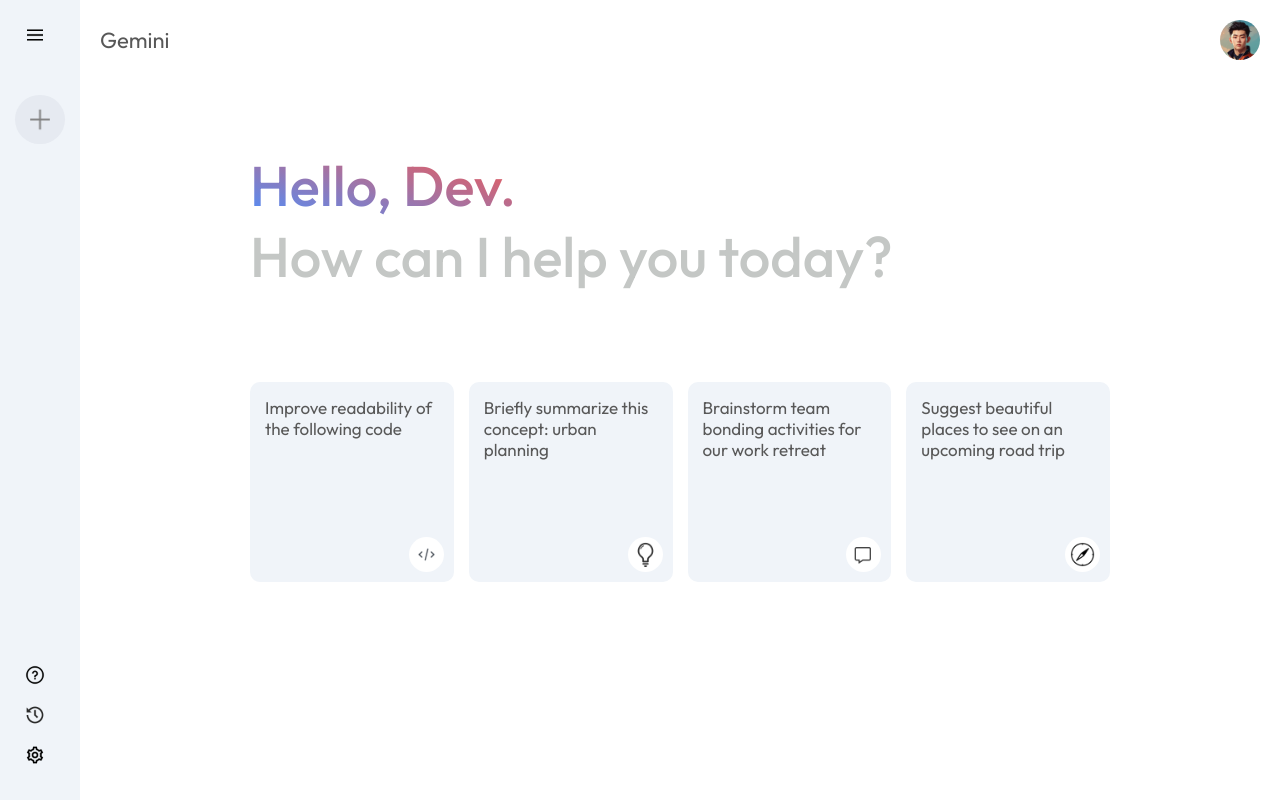
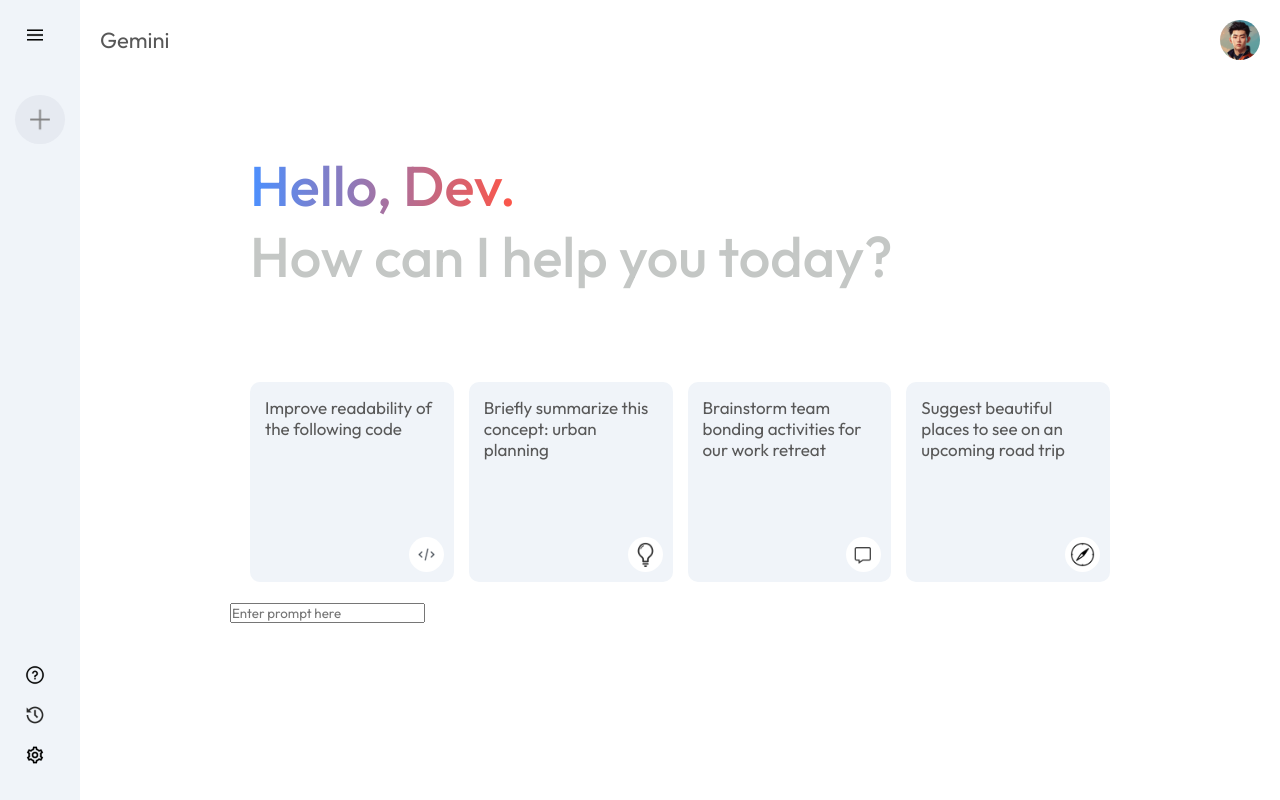
Before and after one commit to swe-robertkibet/gemini-clone, a React (Vite) app: page / in a window 1280 px wide. Built offline with nearby package versions, Linux system fonts and the light colour scheme.

Commit message:
Update main section - 16deg changed to to right

```diff
--- a/src/components/Main/Main.css
+++ b/src/components/Main/Main.css
@@ -39,8 +39,8 @@
 } */
 
 .main .greet span {
-  background: -webkit-linear-gradient(16deg, #4b90ff, #ff5546);
-  background: linear-gradient(16deg, #4b90ff, #ff5546);
+  background: -webkit-linear-gradient(to right, #4b90ff, #ff5546);
+  background: linear-gradient(to right, #4b90ff, #ff5546);
   -webkit-background-clip: text;
   background-clip: text;
   -webkit-text-fill-color: transparent;
--- a/src/components/Main/Main.jsx
+++ b/src/components/Main/Main.jsx
@@ -37,6 +37,12 @@
             <img src={assets.compass_icon} alt="" />
           </div>
         </div>
+
+        <div className="main-bottom">
+          <div className="search-box">
+            <input type="text" placeholder="Enter prompt here" />
+          </div>
+        </div>
       </div>
     </div>
   );
```
